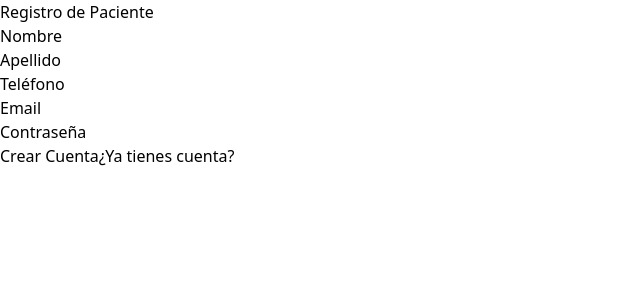
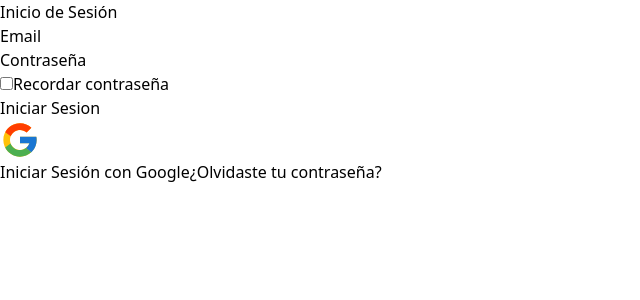
Before and after one commit to No-Country/C14-09-n-React-Node-Psichomatch, a React (Vite) app in the folder Frontend/: page / in a window 1280 px wide. Shown: the top 300 px of the page, without its empty margins (0-640 px from the left). Built offline with nearby package versions, Linux system fonts and the light colour scheme.

Commit message:
Arreglo del boton de iniciar sesion con google

```diff
--- a/Frontend/src/App.jsx
+++ b/Frontend/src/App.jsx
@@ -5,7 +5,7 @@ import Registro from './components/Registro'
 function App() {
   return (
     <>
-     <Registro />
+     <Login />
     </>
   )
 }
--- a/Frontend/src/Components/Login.jsx
+++ b/Frontend/src/Components/Login.jsx
@@ -1,16 +1,10 @@
 import React from 'react';
-import { AuthGoogle } from '../api/patient_api';
 import { useForm } from 'react-hook-form';
 
 
 const Login = () => {
 
 const { register, handleSubmit, errors } = useForm();
-
-const onSubmitGoogle = async () => {
-   const response = await AuthGoogle();
-}
-
 
   return(
       <div className="flex w-full h-screen items-center justify-center">
@@ -47,12 +41,9 @@ const onSubmitGoogle = async () => {
          </div>
          <div className="mt-8 flex flex-col gap-y-4 text-center">
          <button className="py-4 rounded-xl bg-violet-500 text-white text-lg font-bold">Iniciar Sesion</button>
-         <button onClick={handleSubmit(onSubmitGoogle)} className="flex items-center justify-center shadow appearance-none gap-2 border-4 border-gray-100">
-         	<svg xmlns="http://www.w3.org/2000/svg" x="0px" y="0px" width="40" height="40" viewBox="0 0 48 48">
+      <a className="flex items-center justify-center shadow appearance-none gap-2 border-4 border-gray-100" href="http://localhost:3001/auth/google">    <svg xmlns="http://www.w3.org/2000/svg" x="0px" y="0px" width="40" height="40" viewBox="0 0 48 48">
 <path fill="#FFC107" d="M43.611,20.083H42V20H24v8h11.303c-1.649,4.657-6.08,8-11.303,8c-6.627,0-12-5.373-12-12c0-6.627,5.373-12,12-12c3.059,0,5.842,1.154,7.961,3.039l5.657-5.657C34.046,6.053,29.268,4,24,4C12.955,4,4,12.955,4,24c0,11.045,8.955,20,20,20c11.045,0,20-8.955,20-20C44,22.659,43.862,21.35,43.611,20.083z"></path><path fill="#FF3D00" d="M6.306,14.691l6.571,4.819C14.655,15.108,18.961,12,24,12c3.059,0,5.842,1.154,7.961,3.039l5.657-5.657C34.046,6.053,29.268,4,24,4C16.318,4,9.656,8.337,6.306,14.691z"></path><path fill="#4CAF50" d="M24,44c5.166,0,9.86-1.977,13.409-5.192l-6.19-5.238C29.211,35.091,26.715,36,24,36c-5.202,0-9.619-3.317-11.283-7.946l-6.522,5.025C9.505,39.556,16.227,44,24,44z"></path><path fill="#1976D2" d="M43.611,20.083H42V20H24v8h11.303c-0.792,2.237-2.231,4.166-4.087,5.571c0.001-0.001,0.002-0.001,0.003-0.002l6.19,5.238C36.971,39.205,44,34,44,24C44,22.659,43.862,21.35,43.611,20.083z"></path>
-</svg>
-         Iniciar Sesión con Google
-        </button>
+</svg>Iniciar Sesión con Google</a>
         <a href="" >¿Olvidaste tu contraseña?</a>
          </div>
      </form>
--- a/Frontend/src/api/patient_api.js
+++ b/Frontend/src/api/patient_api.js
@@ -4,10 +4,3 @@ import axios from 'axios';
 export const registerPatient = async (patient) => {
 	return await axios.post('http://localhost:3001/patient', patient)
 }
-
-
-export const AuthGoogle = async () => {
-
-return await axios.get('http://localhost:3001/auth/google');
-
-}
```
